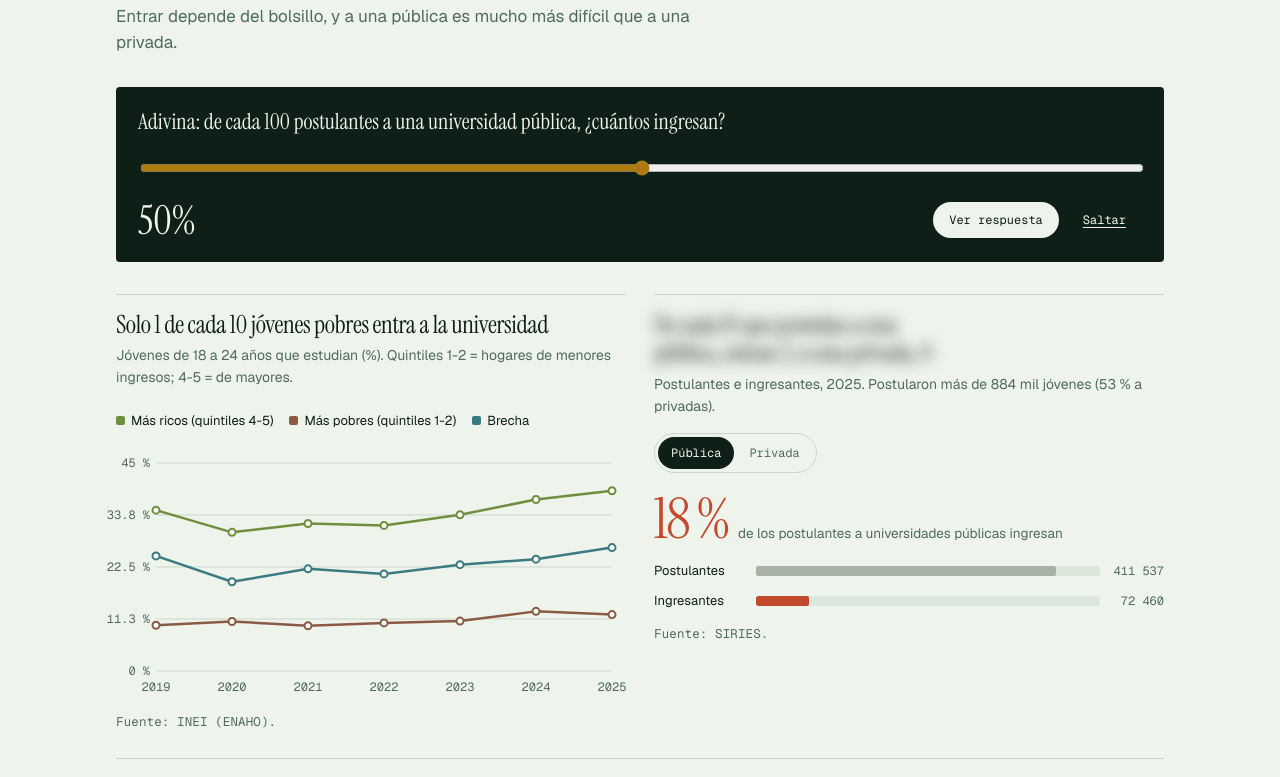
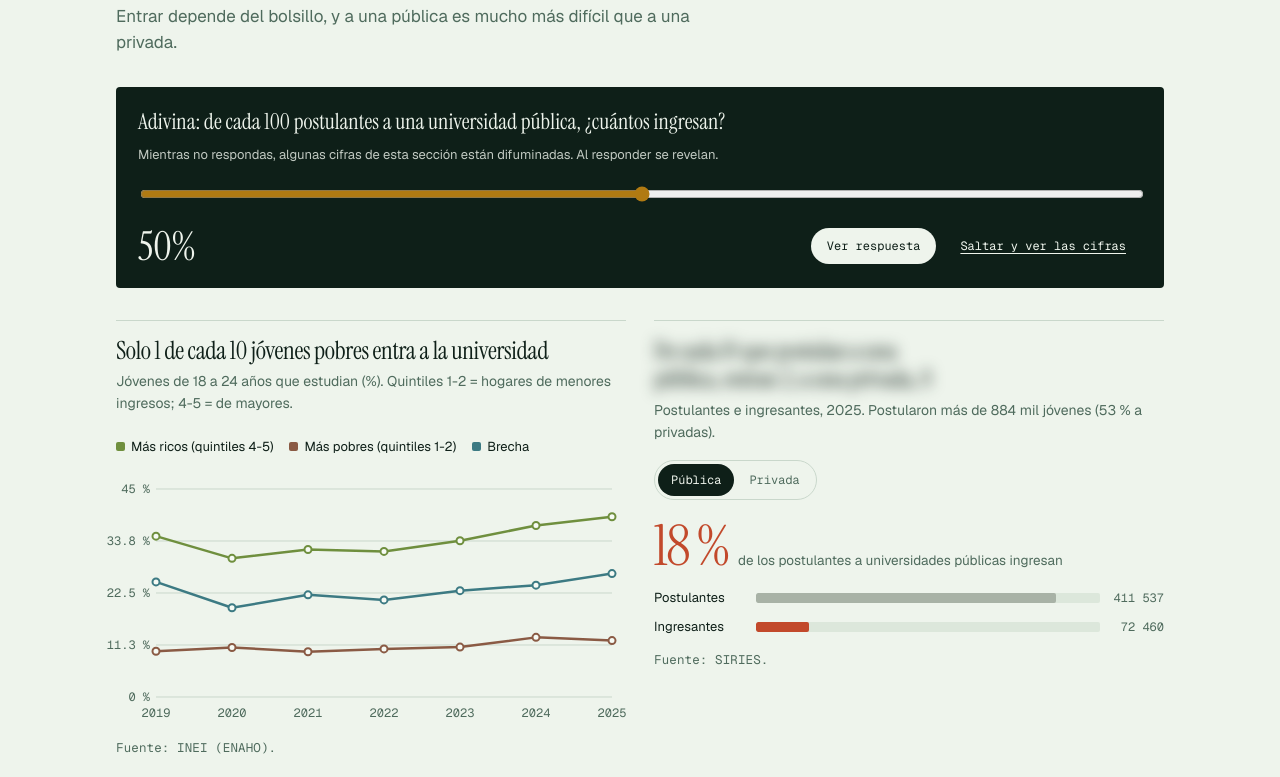
Before and after one commit to crafter-station/universidad-cifras, a plain HTML site: page index.html in a window 1280 px wide. Shown: the part 3620-4397 px from the top of the page. Drawn offline with nearby package versions, Linux system fonts and the light colour scheme; animation ran at ten frames a second.

Commit message:
Adivinar: aviso de por qué hay cifras difuminadas; barra de empleo muestra 61/19/21 del informe
Co-Authored-By: Claude Sonnet 5.5 <noreply@anthropic.com>

```diff
--- a/index.html
+++ b/index.html
@@ -152,6 +152,7 @@ svg text{font:12px var(--mono);fill:var(--mute)}
 .guess button{border:0;background:var(--bg);color:var(--ink);padding:8px 16px;min-height:36px;border-radius:99px;font:400 12px var(--mono);cursor:pointer}
 .guess button.ghost{background:transparent;color:var(--bg);text-decoration:underline;text-underline-offset:3px}
 .guess :focus-visible{outline-color:var(--bg)}
+.guess .hintg{font:400 13px/1.4 var(--sans);opacity:.8;margin:-4px 0 12px}
 .guess .btns{display:flex;gap:8px;align-items:center}
 .guess{margin:0 0 32px}
 section.guessing .spoil{filter:blur(7px);user-select:none;transition:filter .5s}
@@ -614,7 +615,7 @@ function guess(host,{q,truth,unit='%',note,max=100}){
   const sec=host.closest('section');if(sec)sec.classList.add('guessing');
   const u=unit.trim()==='%'?'puntos':unit.trim();
   const d=document.createElement('div');d.className='guess';
-  d.innerHTML=`<p class="q">Adivina: ${q}</p><input type="range" min="0" max="${max}" value="${Math.round(max/2)}" aria-label="Tu respuesta: ${q}"><div class="row"><span class="gv num" aria-hidden="true">${Math.round(max/2)}${unit}</span><div class="btns"><button class="go">Ver respuesta</button><button class="ghost skip">Saltar</button></div></div><div class="res" aria-live="polite"></div>`;
+  d.innerHTML=`<p class="q">Adivina: ${q}</p><p class="hintg">Mientras no respondas, algunas cifras de esta sección están difuminadas. Al responder se revelan.</p><input type="range" min="0" max="${max}" value="${Math.round(max/2)}" aria-label="Tu respuesta: ${q}"><div class="row"><span class="gv num" aria-hidden="true">${Math.round(max/2)}${unit}</span><div class="btns"><button class="go">Ver respuesta</button><button class="ghost skip">Saltar y ver las cifras</button></div></div><div class="res" aria-live="polite"></div>`;
   const r=d.querySelector('input'),gv=d.querySelector('.gv'),res=d.querySelector('.res'),go=d.querySelector('.go'),skip=d.querySelector('.skip');
   const open=()=>{if(sec)sec.classList.remove('guessing')};
   r.oninput=()=>gv.textContent=r.value+unit;
@@ -763,7 +764,7 @@ function guess(host,{q,truth,unit='%',note,max=100}){
 
 /* ============ egresados ============ */
 (function(){
-  stack($('#emp'),[{label:'Empleo adecuado',v:61,color:'s1'},{label:'Subempleado',v:19,color:'s2'},{label:'Desempleado o inactivo',v:21,color:'hi'}],{total:101});
+  stack($('#emp'),[{label:'Empleo adecuado',v:61,color:'s1',text:'61 %',raw:'61 %'},{label:'Subempleado',v:19,color:'s2',text:'19 %',raw:'19 %'},{label:'Desempleado o inactivo',v:21,color:'hi',text:'21 %',raw:'21 %'}],{total:101});
   $('#lgEmp').innerHTML='<span><span class="dot" style="background:var(--s1)"></span>Empleo adecuado 61 %</span><span><span class="dot" style="background:var(--s2)"></span>Subempleado 19 %</span><span><span class="dot" style="background:var(--hi)"></span>Desempleado o inactivo 21 %</span>';
   hbars($('#campo'),[['Ciencias sociales, comerciales y derecho',42.6],['Ingeniería, industria y construcción',24.2],['Educación',15.0],['Ciencias de la salud',9.2],['Ciencias naturales, exactas y comunicación',3.7],['Agropecuaria y veterinaria',3.3],['Humanidades y arte',2.1]].map(c=>({l:c[0],v:c[1],t:c[1].toFixed(1).replace('.',',')+' %'})),{color:'s2',max:45});
 
```
